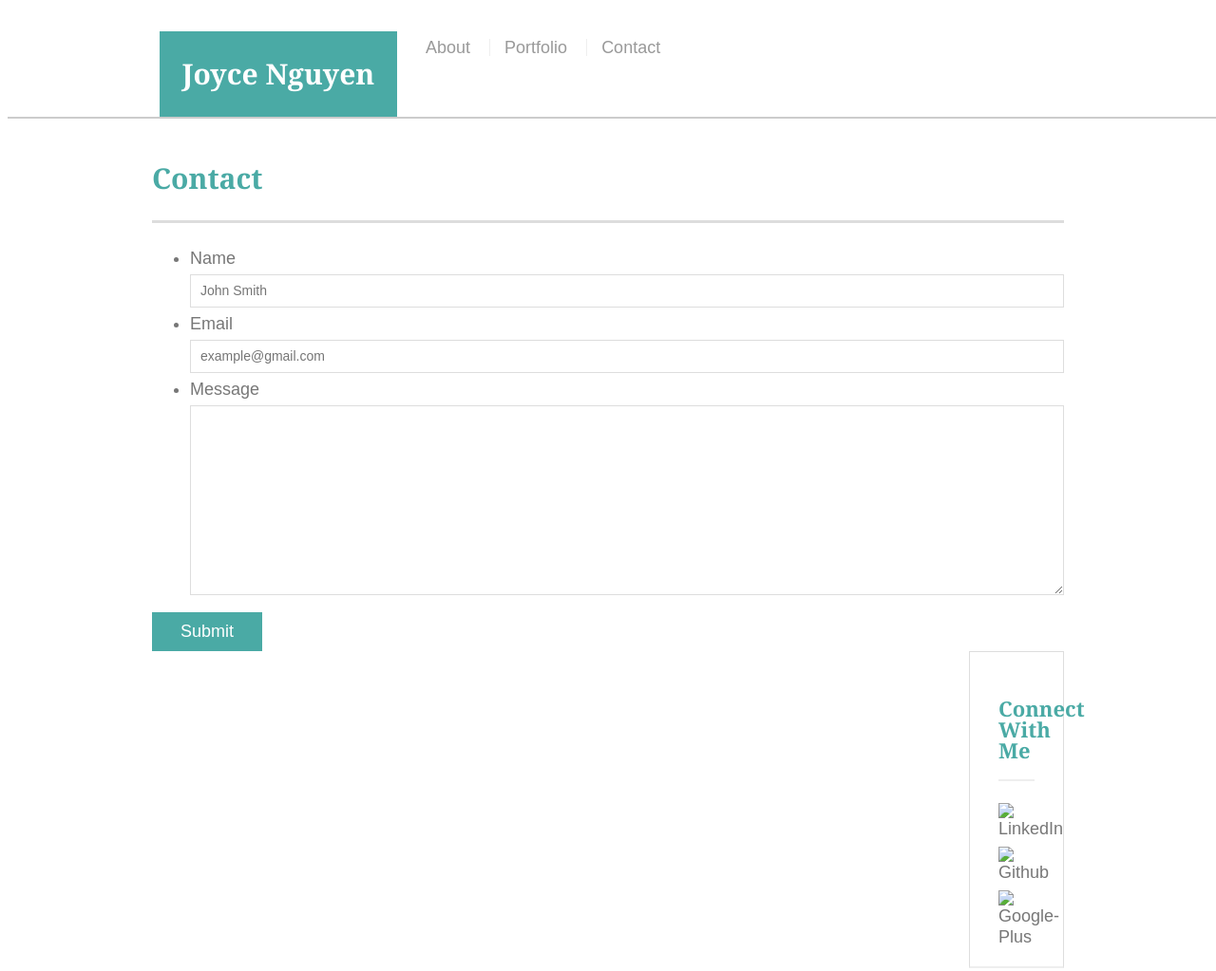
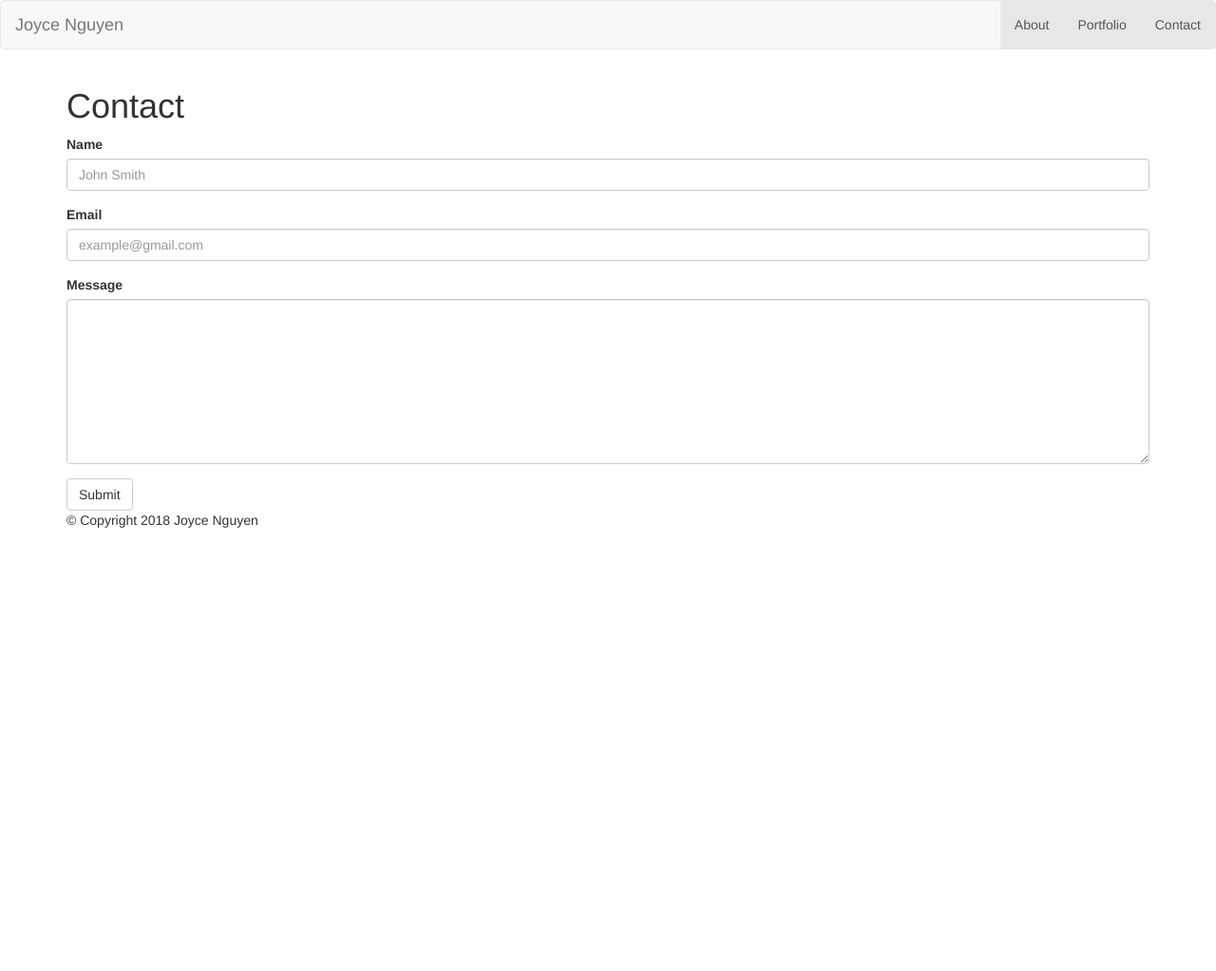
Before and after one commit to jnguyen0581/Bootstrap-Portfolio, a plain HTML site: page contact.html in a window 1280 px wide. Shown: the top 1023 px of the page at 95% size. After the commit the page ends 800 px from the top, so only its background shows below. Drawn offline with nearby package versions, Linux system fonts and the light colour scheme; files that its build step writes are made by us from their sources.

Commit message:
bootstrap contact.html

```diff
--- a/contact.html
+++ b/contact.html
@@ -6,54 +6,46 @@
     <meta name="viewport" content="width=device-width, initial-scale=1.0">
     <meta http-equiv="X-UA-Compatible" content="ie=edge">
     <title>About Me</title>
-    <link rel="stylesheet" type="text/css" href="assets/css/reset.css">
-    <link rel="stylesheet" type="text/css" href="assets/css/style.css">
+    <link rel="stylesheet" href="https://maxcdn.bootstrapcdn.com/bootstrap/3.3.7/css/bootstrap.min.css">
 </head>
 
 <body>
-    <header id="masthead">
-        <div class="container">
-            <a href="index.html" id="logo">Joyce Nguyen</a>
-            <nav>
-                <a href="index.html">About</a>
-                <a href="portfolio.html">Portfolio</a>
-                <a href="contact.html">Contact</a>
-            </nav>
+    <nav class="navbar navbar-default">
+        <div class="container-fluid">
+            <div class="navbar-header">
+                <a class="navbar-brand" href="#">Joyce Nguyen</a>
+            </div>
+            <ul class="nav navbar-nav navbar-right">
+                <li class="active"><a href="#">About</a></li>
+                <li class="active"><a href="#">Portfolio</a></li>
+                <li class="active"><a href="#">Contact</a></li>
+            </ul>
         </div>
-    </header>
+    </nav>
 
     <div id="main-container" class="container">
         <section class="main-container">
             <h1>Contact</h1>
 
-            <form id="contact-form ">
-                <ul>
-                    <li>
-                        <label for="name">Name</label>
-                        <input type="text" name="name" id="name" placeholder="John Smith" required="required">
-                    </li>
-                    <li>
-                        <label for="email">Email</label>
-                        <input type="text" name="email" id="email" placeholder="example@gmail.com" required="required">
-                    </li>
-                    <li>
-                        <label for="message">Message</label>
-                        <textarea id="message" name="message" required="required"></textarea>
-                    </li>
-                </ul>
-                <input type="submit" name="submit">
+            <div class="form-group">
+                <label for="usr">Name</label>
+                <input type="text" class="form-control" id="usr" placeholder="John Smith" required="required">
+            </div>
+            <div class="form-group">
+                <label for="email">Email</label>
+                <input type="email" class="form-control" id="email" placeholder="example@gmail.com" required="required">
+            </div>
+
+            <form>
+                <div class="form-group">
+                    <label for="message">Message</label>
+                    <textarea class="form-control" rows="8" id="message"></textarea>
+                </div>
             </form>
+            <button type="submit" class="btn btn-default">Submit</button>
 
         </section>
 
-    <section class="sidebar">
-        <div id="connect">
-            <h2>Connect With Me</h2>
-            <img src="assets/images/linkedin-128.png" class="social" alt="LinkedIn">
-            <img src="assets/images/github-128.png" class="social" alt="Github">
-            <img src="assets/images/google-plus-128.png" class="social" alt="Google-Plus">
-        </div>
-    </section>
 
     </div>
     <footer>
```
